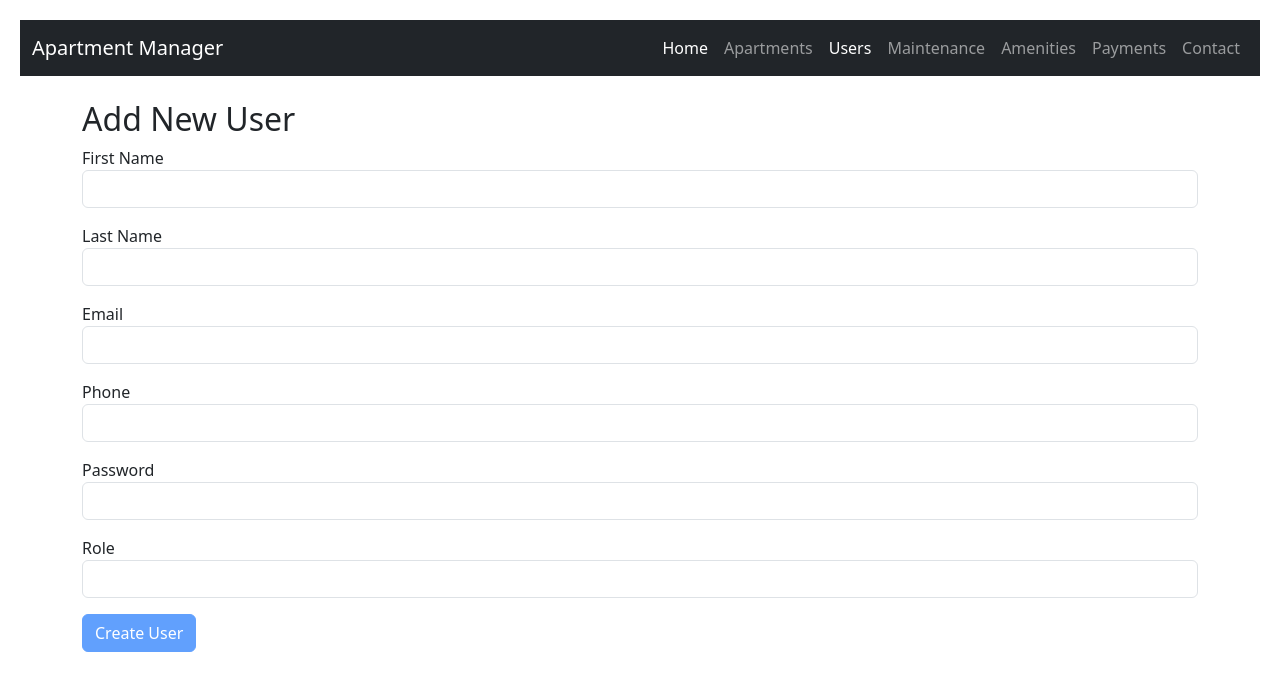
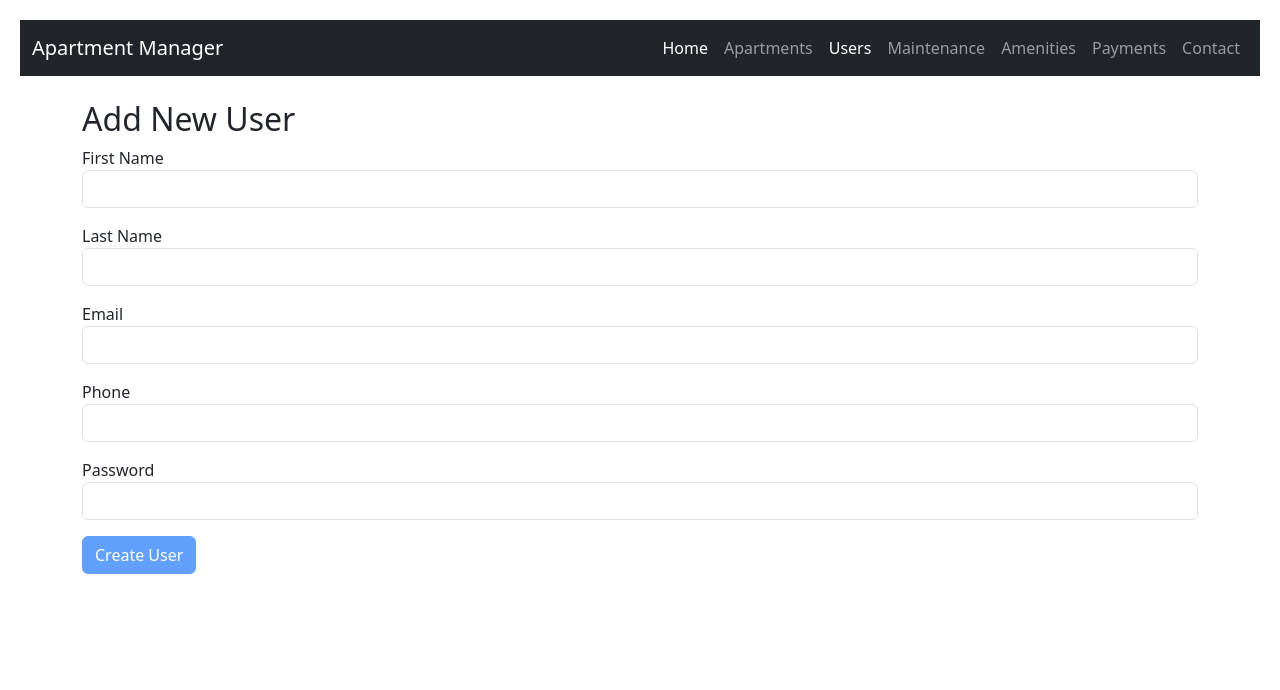
Before and after one commit to cemorta/apartmentmansys-angular, an Angular app: page /users/add in a window 1280 px wide. Shown: the top 690 px of the page. Built offline with nearby package versions, Linux system fonts and the light colour scheme.

Commit message:
Fix JSON

```diff
--- a/src/app/add-user/add-user.component.html
+++ b/src/app/add-user/add-user.component.html
@@ -26,16 +26,7 @@
       <input type="password" formControlName="passwordHash" class="form-control" />
     </div>
 
-    <div class="mb-3">
-      <label>Role</label>
-      <select class="form-control"  formControlName="role" >
-        <option value="Super Admin">Super Admin</option>
-        <option value="Apartment Manager">Apartment Manager</option>
-        <option value="Resident">Resident</option>
-        <option value="Staff">Staff</option>
-        <option value="Flat Owner">Flat Owner</option>
-      </select>
-    </div>
+
 
 
 
--- a/src/app/add-user/add-user.component.ts
+++ b/src/app/add-user/add-user.component.ts
@@ -26,7 +26,6 @@ export class AddUserComponent {
       email: ['', [Validators.required, Validators.email]],
       phone: [''],
       passwordHash: ['', Validators.required],
-      role: ['', Validators.required],
     });
   }
 
@@ -39,7 +38,6 @@ export class AddUserComponent {
         email: formValue.email,
         phone: formValue.phone,
         passwordHash: formValue.passwordHash,
-        role_id:formValue.role // <<<<< DİKKAT
       };
 
       this.userService.createUser(this.newUser).subscribe({
```
